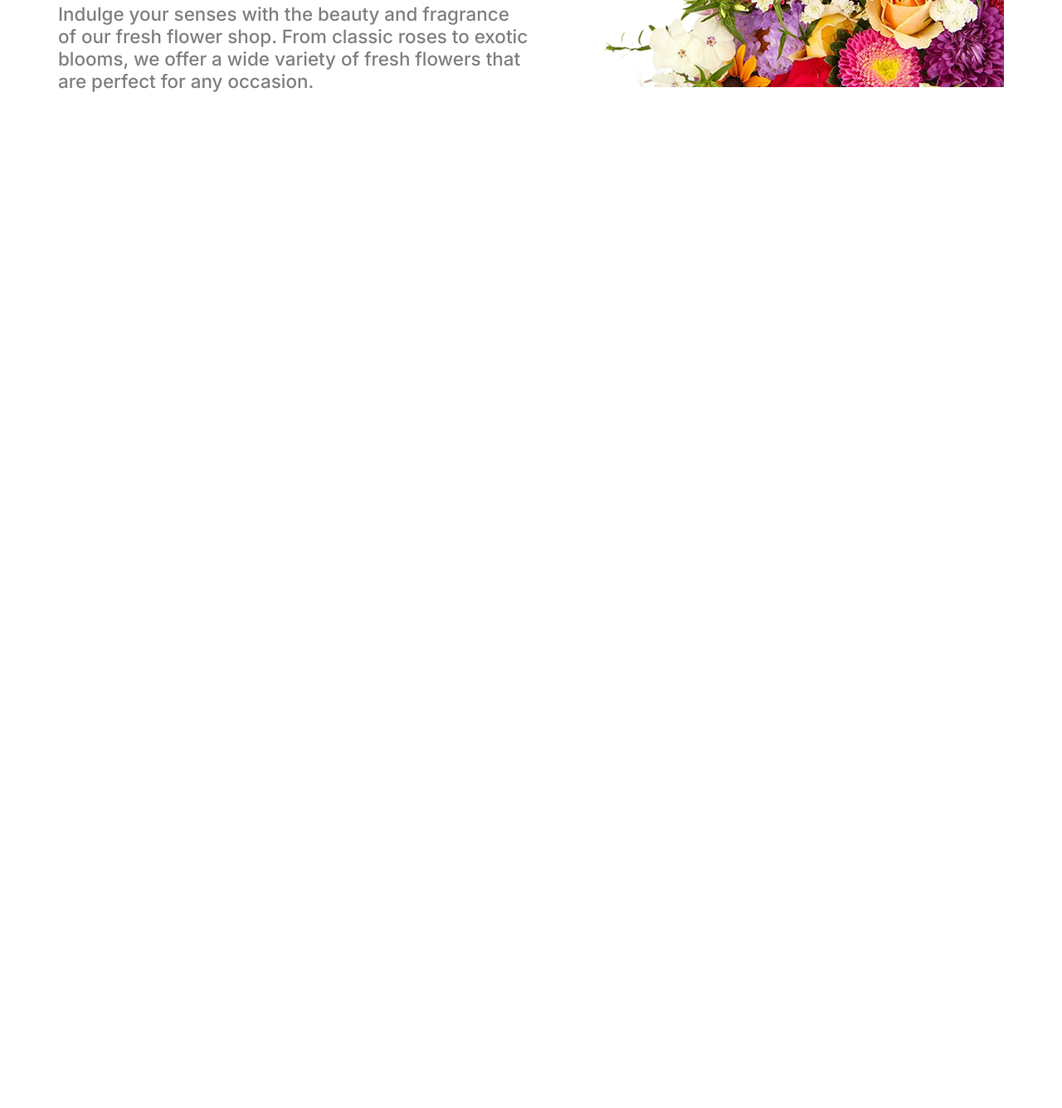
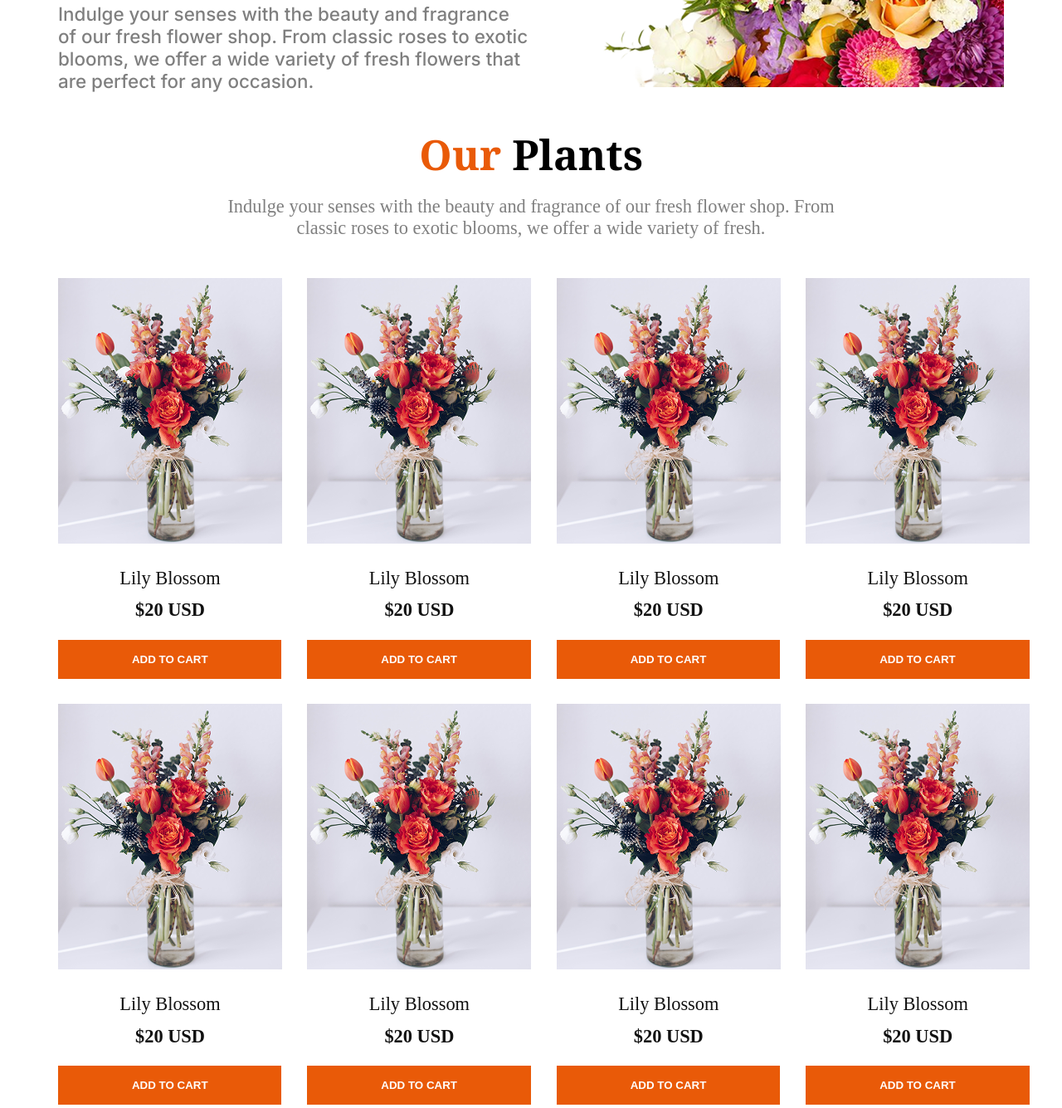
Before and after one commit to Salman472/Assignment-2, a plain HTML site: page index.html in a window 1280 px wide. Shown: the part 471-1806 px from the top of the page at 83% size. Before the commit the page ends 800 px from the top, so only its background shows below. Drawn offline with Linux system fonts and the light colour scheme.

Commit message:
an added our-plants section

```diff
--- a/index.html
+++ b/index.html
@@ -41,7 +41,88 @@
                 <img src="assets/hero-flower.png" alt="This is a picture of flowers.">
             </div>
         </section>
+        <section class="our-plants">
+            <h1 class="plants-title noto-serif-font center font-color-1">
+                <span class="secondary-color">Our</span> Plants
+            </h1>
+            <p class="plants-description center font-color-4">
+                Indulge your senses with the beauty and fragrance of our fresh flower shop. From <br> classic roses to exotic blooms, we offer a wide variety of fresh.
+            </p>
+            <div class="card-container">
+                <div class="card">
+                    <img src="assets/sample-flower-image.png" alt="" class="card-img">
+                    <h3 class="img-title center">Lily Blossom</h3>
+                    <h3 class="img-price center">$20 USD</h3>
+                    <button class="btn-primary">
+                        ADD TO CART
+                    </button>
 
+                </div>
+                <div class="card">
+                    <img src="assets/sample-flower-image.png" alt="" class="card-img">
+                    <h3 class="img-title center">Lily Blossom</h3>
+                    <h3 class="img-price center">$20 USD</h3>
+                    <button class="btn-primary">
+                        ADD TO CART
+                    </button>
+
+                </div>
+                <div class="card">
+                    <img src="assets/sample-flower-image.png" alt="" class="card-img">
+                    <h3 class="img-title center">Lily Blossom</h3>
+                    <h3 class="img-price center">$20 USD</h3>
+                    <button class="btn-primary">
+                        ADD TO CART
+                    </button>
+
+                </div>
+                <div class="card">
+                    <img src="assets/sample-flower-image.png" alt="" class="card-img">
+                    <h3 class="img-title center">Lily Blossom</h3>
+                    <h3 class="img-price center">$20 USD</h3>
+                    <button class="btn-primary">
+                        ADD TO CART
+                    </button>
+
+                </div>
+                <div class="card">
+                    <img src="assets/sample-flower-image.png" alt="" class="card-img">
+                    <h3 class="img-title center">Lily Blossom</h3>
+                    <h3 class="img-price center">$20 USD</h3>
+                    <button class="btn-primary">
+                        ADD TO CART
+                    </button>
+
+                </div>
+                <div class="card">
+                    <img src="assets/sample-flower-image.png" alt="" class="card-img">
+                    <h3 class="img-title center">Lily Blossom</h3>
+                    <h3 class="img-price center">$20 USD</h3>
+                    <button class="btn-primary">
+                        ADD TO CART
+                    </button>
+
+                </div>
+                <div class="card">
+                    <img src="assets/sample-flower-image.png" alt="" class="card-img">
+                    <h3 class="img-title center">Lily Blossom</h3>
+                    <h3 class="img-price center">$20 USD</h3>
+                    <button class="btn-primary">
+                        ADD TO CART
+                    </button>
+
+                </div>
+                <div class="card">
+                    <img src="assets/sample-flower-image.png" alt="" class="card-img">
+                    <h3 class="img-title center">Lily Blossom</h3>
+                    <h3 class="img-price center">$20 USD</h3>
+                    <button class="btn-primary">
+                        ADD TO CART
+                    </button>
+
+                </div>
+            </div>
+        </section>
     </main>
 
     <footer>
--- a/style.css
+++ b/style.css
@@ -32,11 +32,16 @@ main > section{
     text-align: center;
 }
 .btn-primary{
+    color: #FFFFFF;
+    background-color: #E95A08;
+    padding: 1rem 5.56rem;
+    font-weight: 600;
+    border: none;
 
 }
 
 /* header style start */
-.header, .hero-banner{
+.header, .hero-banner, .our-plants{
     max-width: 1140px;
     margin: 0 auto;
 
@@ -86,7 +91,33 @@ main > section{
     font-weight: 500;
     margin-bottom: -0.1rem;
 } */
+/* our plant section style */
+.plants-title{
+    font-size: 3.13rem;
+    font-weight: 700;
 
+}
+.plants-description{
+    margin-top: -25px;
+}
+.card-container{
+    display: grid;
+    grid-template-columns: repeat(4, 1fr);
+    margin-top: 3rem;
+    gap: 1.9rem;
+
+}
+.img-title{
+    font-size: 1.4rem;
+    font-weight: 400;
+    color: #111111;
+}
+.img-price{
+    font-size: 1.4rem;
+    font-weight: 700;
+    color: #111111;
+    margin-top: -10px;
+}
 
 
 /* Responsibe Media Quary */
@@ -99,6 +130,12 @@ main > section{
         flex-direction: column-reverse;
         margin-top: 28px;
     }
-
+    .card-container{
+        grid-template-columns: repeat(2, 1fr);
+        gap: 1.25rem;
+    }
+   .card-img{
+    width: 100%;
+   }
 
 }
```
